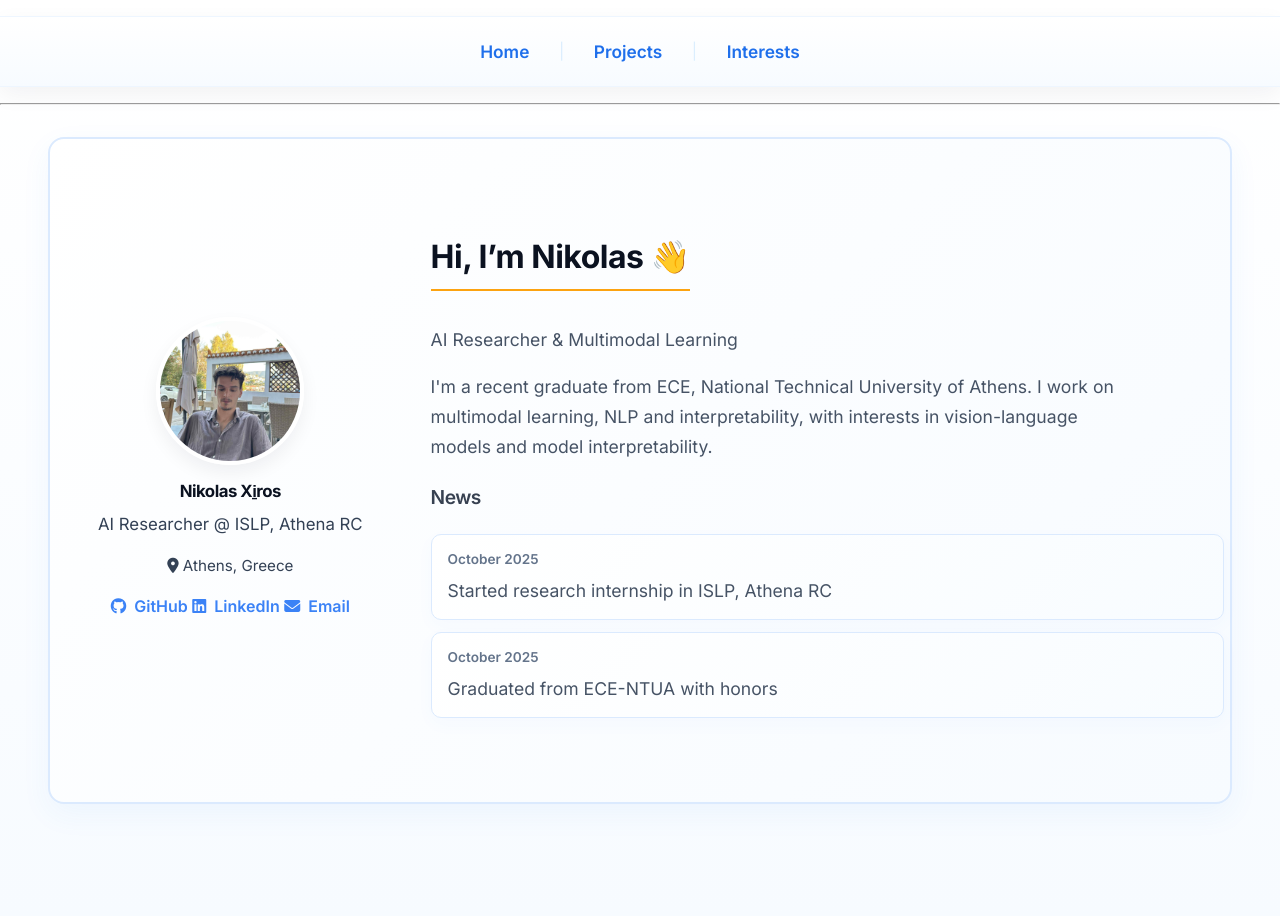
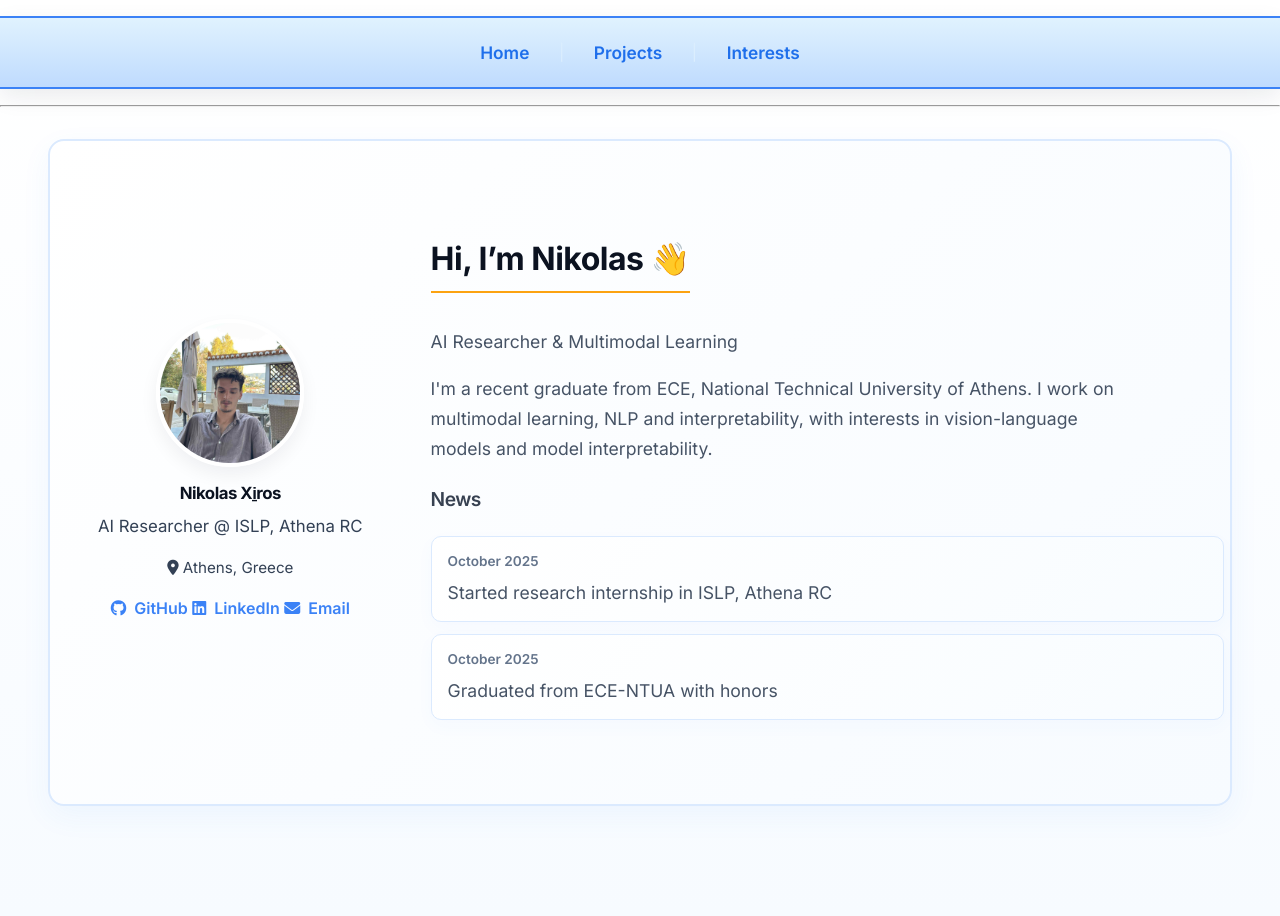
Before and after one commit to nickxir12/nickxir12.github.io, a Jekyll site: the page built from index.md, in a window 1280 px wide. Built offline with Jekyll 4.4.1, drawn with Linux system fonts in a browser that asks for light colours.

Commit message:
Deepen top navigation blue color

```diff
--- a/assets/css/custom.css
+++ b/assets/css/custom.css
@@ -146,14 +146,14 @@ nav strong {
 /* Top navigation bar (centered nav links, name removed) */
 .top-nav {
   width: 100%;
-  background: linear-gradient(180deg, #ffffff 0%, var(--accent-blue-very-light) 100%);
+  background: linear-gradient(180deg, #e0f2fe 0%, #bfdbfe 100%);
   display: flex;
   justify-content: center;
   padding: 1rem 0;
   margin: 1rem 0;
-  box-shadow: 0 8px 22px rgba(15,23,36,0.05);
-  border-top: 1px solid #eef6ff;
-  border-bottom: 1px solid #eef6ff;
+  box-shadow: 0 8px 22px rgba(15,23,36,0.08);
+  border-top: 2px solid #3b82f6;
+  border-bottom: 2px solid #3b82f6;
 }
 .nav-links {
   margin: 0;
```
